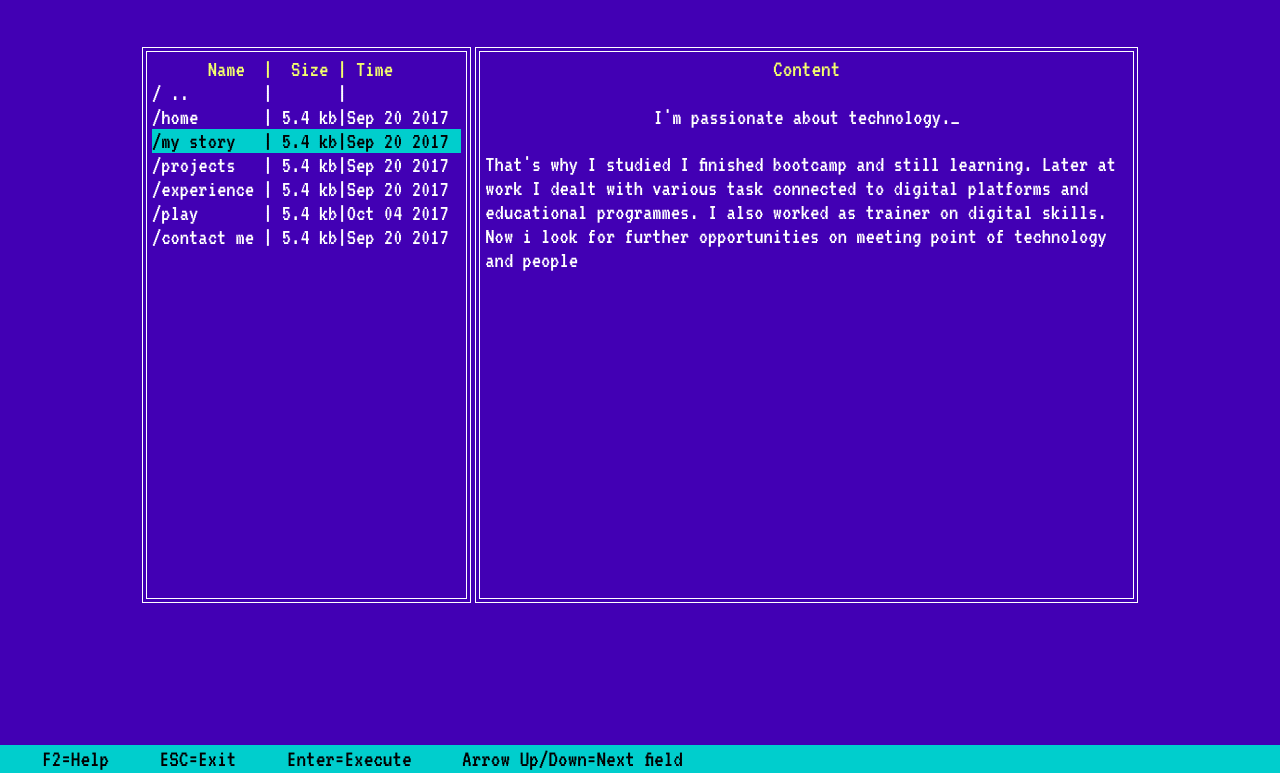
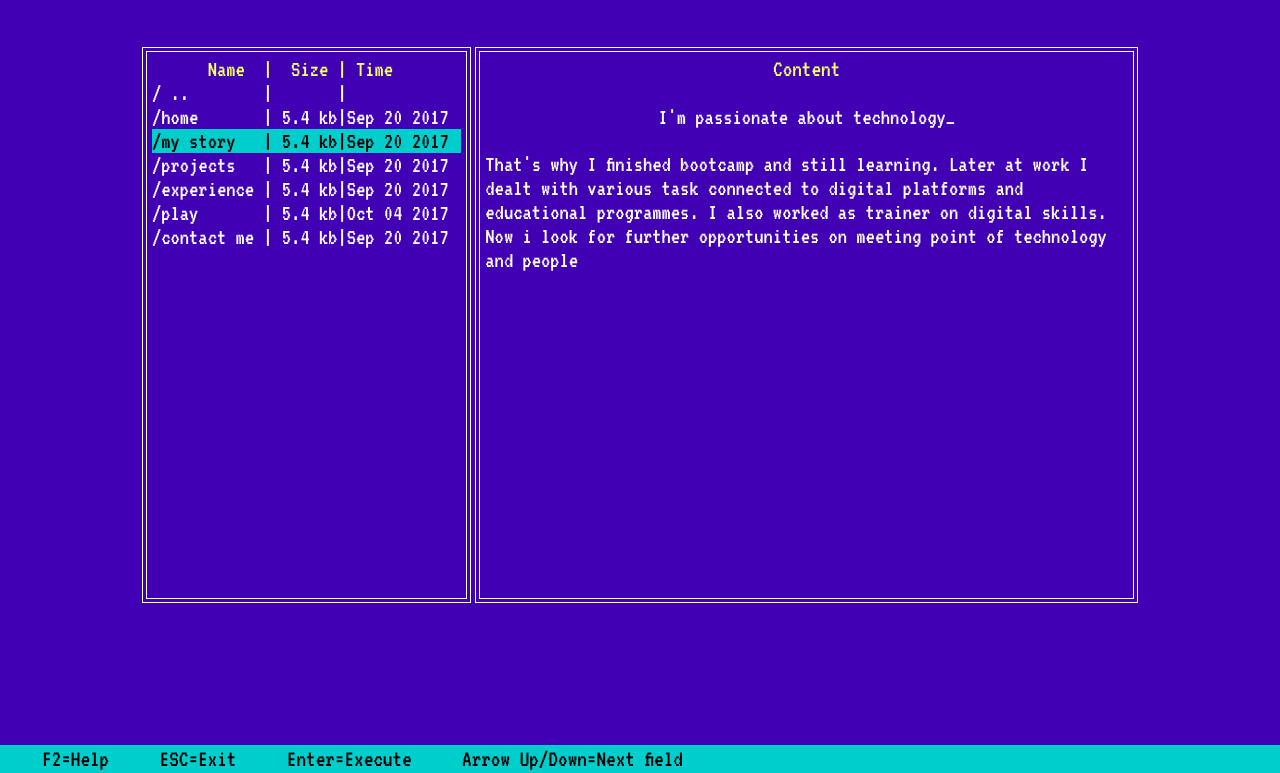
Before and after one commit to wiatr/homepage, a plain HTML site: page about.html in a window 1280 px wide. Shown: the part 27-800 px from the top of the page. Drawn offline with Linux system fonts and the light colour scheme.

Commit message:
spelling

```diff
--- a/about.html
+++ b/about.html
@@ -46,7 +46,7 @@
                     <div class="innerFrame">
                         <div class="content">Content</div>
                         <p id="typedtext2"></p>
-                        <p> That's why I studied I finished bootcamp and still learning. Later at work I dealt with various task connected to digital platforms and educational programmes. I also worked as trainer on digital skills. Now i look for further opportunities on meeting point of technology and people </p>
+                        <p> That's why I finished bootcamp and still learning. Later at work I dealt with various task connected to digital platforms and educational programmes. I also worked as trainer on digital skills. Now i look for further opportunities on meeting point of technology and people </p>
             </div>
         </div>
     </div>
--- a/js/about.js
+++ b/js/about.js
@@ -29,7 +29,7 @@ console.log("Great, that you check console. I would love to work with such insig
    });
 
    var aText = new Array(
-   "I'm passionate about technology."
+   "I'm passionate about technology"
    );
    var iSpeed = 50;
    var iIndex = 0;
```
